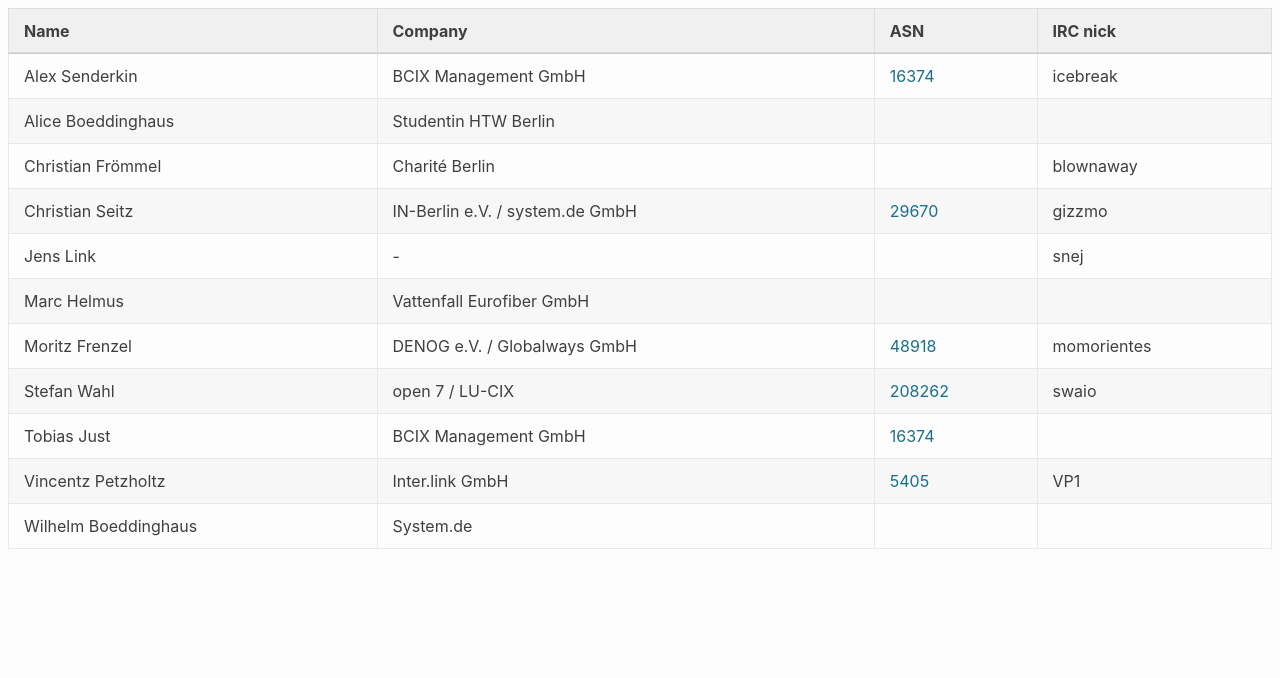
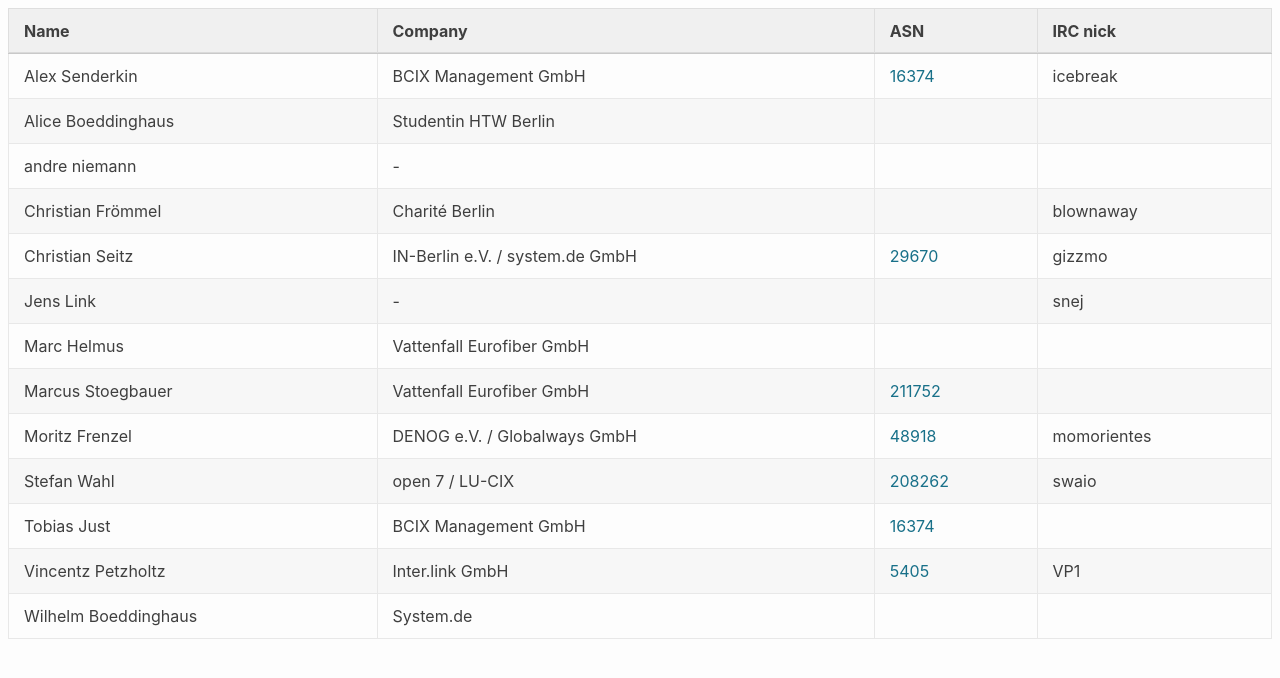
Before and after one commit to denog/pretix-attendeelist, a Jekyll site: the page built from meetup2023_02/index.markdown, in a window 1280 px wide. Shown: the top 678 px of the page. Built offline with Jekyll 4.4.1, drawn with Linux system fonts in a browser that asks for light colours.

Commit message:
Latest data: Tue Mar  7 20:29:42 UTC 2023

```diff
--- a/_data/attendees_denog_meetup_2023_02.json
+++ b/_data/attendees_denog_meetup_2023_02.json
@@ -8,6 +8,12 @@
   {
     "name": "Alice Boeddinghaus",
     "company": "Studentin HTW Berlin",
+    "irc": null,
+    "asn": null
+  },
+  {
+    "name": "andre niemann",
+    "company": "-",
     "irc": null,
     "asn": null
   },
@@ -34,6 +40,12 @@
     "company": "Vattenfall Eurofiber GmbH",
     "irc": null,
     "asn": null
+  },
+  {
+    "name": "Marcus Stoegbauer",
+    "company": "Vattenfall Eurofiber GmbH",
+    "irc": null,
+    "asn": "211752"
   },
   {
     "name": "Moritz Frenzel",
```
